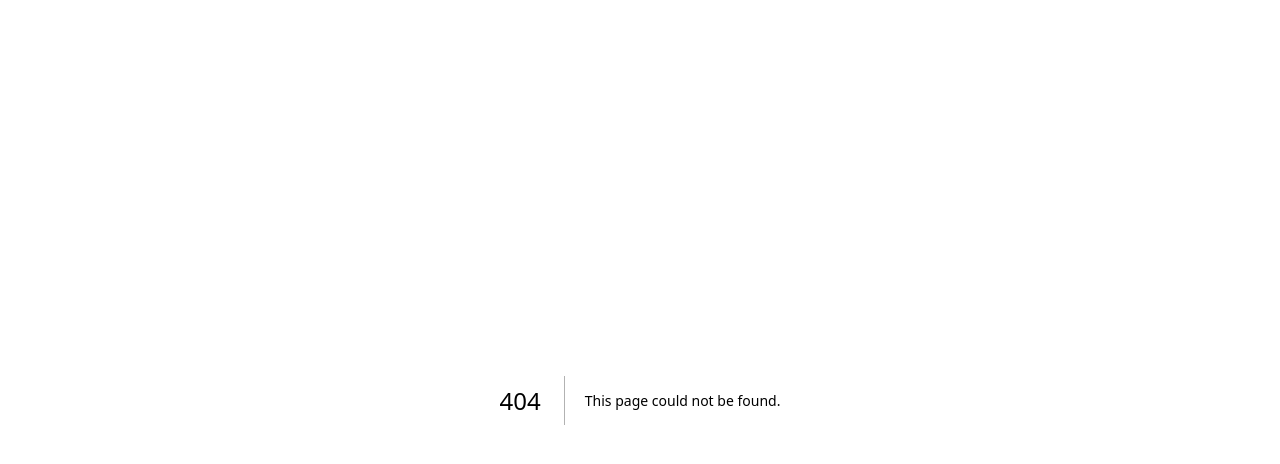
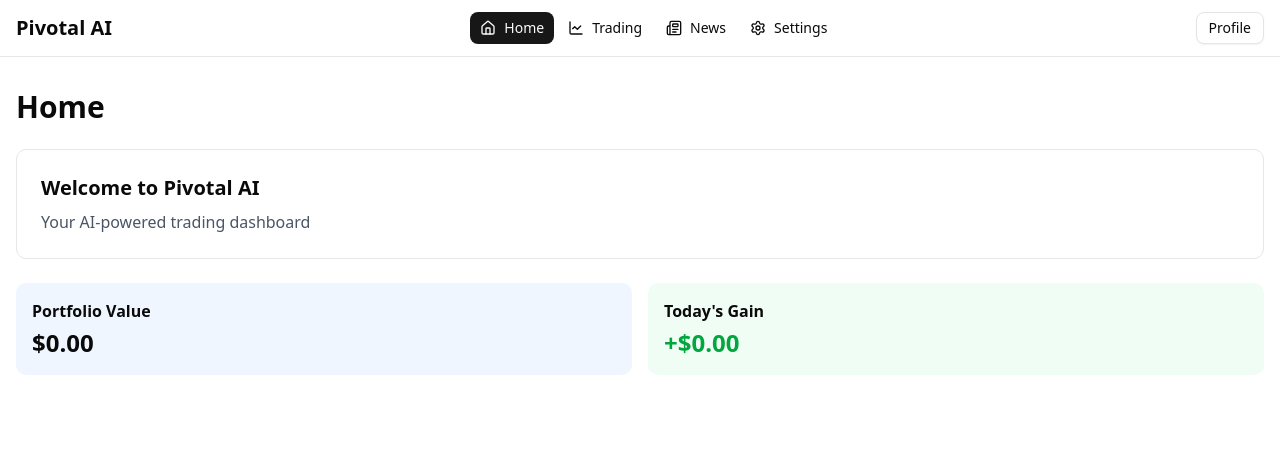
Before and after one commit to eddietal2/pivotal.ai, a Next.js app in the folder f-e/: page /home in a window 1280 px wide. Before the commit this address had no page. Shown: the top 464 px of the page. Built offline with nearby package versions, Linux system fonts and the light colour scheme.

Commit message:
Added Scaffold for navigation bars bare bones foundation of each page [Home, Settings, Watchlist, and News]

```diff
--- a/f-e/app/(auth)/login/page.tsx
+++ b/f-e/app/(auth)/login/page.tsx
@@ -81,10 +81,19 @@ export default function LoginPage() {
             });
 
             if (response.ok) {
-                // Success: Update success message
+                // Success: Parse response data
+                const data = await response.json().catch(() => ({}));
+
+                // Update success message
                 setSuccessMessage(
-                    `Magic link sent! Check your email.`
+                    data.message || `Magic link sent! Check your email.`
                 );
+
+                // If redirect_url is provided, redirect the user
+                if (data.redirect_url) {
+                    log(`Redirecting to: ${data.redirect_url}`);
+                    redirectTo(data.redirect_url);
+                }
             } else {
                 // Error: Handle non-200 responses
                 const errorData = await response.json().catch(() => ({ message: 'Server error' }));
--- /dev/null
+++ b/f-e/app/home/page.tsx
@@ -0,0 +1,28 @@
+'use client';
+
+export default function HomePage() {
+  return (
+    <div className="container mx-auto px-4 py-8">
+      <h1 className="text-3xl font-bold mb-6">Home</h1>
+      <div className="grid gap-6">
+        <div className="p-6 border border-gray-200 dark:border-gray-800 rounded-lg">
+          <h2 className="text-xl font-semibold mb-2">Welcome to Pivotal AI</h2>
+          <p className="text-gray-600 dark:text-gray-400">
+            Your AI-powered trading dashboard
+          </p>
+        </div>
+
+        <div className="grid md:grid-cols-2 gap-4">
+          <div className="p-4 bg-blue-50 dark:bg-blue-950 rounded-lg">
+            <h3 className="font-semibold mb-1">Portfolio Value</h3>
+            <p className="text-2xl font-bold">$0.00</p>
+          </div>
+          <div className="p-4 bg-green-50 dark:bg-green-950 rounded-lg">
+            <h3 className="font-semibold mb-1">Today's Gain</h3>
+            <p className="text-2xl font-bold text-green-600 dark:text-green-400">+$0.00</p>
+          </div>
+        </div>
+      </div>
+    </div>
+  );
+}
--- a/f-e/app/layout.tsx
+++ b/f-e/app/layout.tsx
@@ -2,6 +2,8 @@ import type { Metadata } from "next";
 import { Geist, Geist_Mono } from "next/font/google";
 import "./globals.css";
 import { ThemeProvider } from "@/components/context/ThemeContext";
+import TopNav from "@/components/navigation/TopNav";
+import BottomNav from "@/components/navigation/BottomNav";
 
 const geistSans = Geist({
   variable: "--font-geist-sans",
@@ -14,8 +16,8 @@ const geistMono = Geist_Mono({
 });
 
 export const metadata: Metadata = {
-  title: "Create Next App",
-  description: "Generated by create next app",
+  title: "Pivotal AI - Trading Platform",
+  description: "AI-powered trading platform with real-time insights",
 };
 
 export default function RootLayout({
@@ -29,7 +31,18 @@ export default function RootLayout({
         className={`${geistSans.variable} ${geistMono.variable} antialiased`}
       >
         <ThemeProvider>
-          {children}
+          <div className="min-h-screen flex flex-col">
+            {/* Top Navigation - Desktop Only */}
+            <TopNav />
+
+            {/* Main Content Area */}
+            <main className="flex-1 pb-16 md:pb-0">
+              {children}
+            </main>
+
+            {/* Bottom Navigation - Mobile Only */}
+            <BottomNav />
+          </div>
         </ThemeProvider>
       </body>
     </html>
--- /dev/null
+++ b/f-e/app/news/page.tsx
@@ -0,0 +1,14 @@
+'use client';
+
+export default function NewsPage() {
+  return (
+    <div className="container mx-auto px-4 py-8">
+      <h1 className="text-3xl font-bold mb-6">News</h1>
+      <div className="p-6 border border-gray-200 dark:border-gray-800 rounded-lg">
+        <p className="text-gray-600 dark:text-gray-400">
+          Market news and updates coming soon...
+        </p>
+      </div>
+    </div>
+  );
+}
--- /dev/null
+++ b/f-e/app/settings/page.tsx
@@ -0,0 +1,24 @@
+'use client';
+
+export default function SettingsPage() {
+  return (
+    <div className="container mx-auto px-4 py-8">
+      <h1 className="text-3xl font-bold mb-6">Settings</h1>
+      <div className="space-y-6">
+        <div className="p-6 border border-gray-200 dark:border-gray-800 rounded-lg">
+          <h2 className="text-lg font-semibold mb-4">Account Settings</h2>
+          <p className="text-gray-600 dark:text-gray-400">
+            Manage your account preferences
+          </p>
+        </div>
+
+        <div className="p-6 border border-gray-200 dark:border-gray-800 rounded-lg">
+          <h2 className="text-lg font-semibold mb-4">Notifications</h2>
+          <p className="text-gray-600 dark:text-gray-400">
+            Configure your notification preferences
+          </p>
+        </div>
+      </div>
+    </div>
+  );
+}
--- /dev/null
+++ b/f-e/app/trading/page.tsx
@@ -0,0 +1,14 @@
+'use client';
+
+export default function TradingPage() {
+  return (
+    <div className="container mx-auto px-4 py-8">
+      <h1 className="text-3xl font-bold mb-6">Trading</h1>
+      <div className="p-6 border border-gray-200 dark:border-gray-800 rounded-lg">
+        <p className="text-gray-600 dark:text-gray-400">
+          Trading interface coming soon...
+        </p>
+      </div>
+    </div>
+  );
+}
--- /dev/null
+++ b/f-e/components/navigation/BottomNav.tsx
@@ -0,0 +1,42 @@
+'use client';
+
+import Link from 'next/link';
+import { usePathname } from 'next/navigation';
+import { Home, LineChart, Newspaper, Settings } from 'lucide-react';
+
+const navLinks = [
+  { name: 'Home', href: '/home', icon: Home },
+  { name: 'Trading', href: '/trading', icon: LineChart },
+  { name: 'News', href: '/news', icon: Newspaper },
+  { name: 'Settings', href: '/settings', icon: Settings },
+];
+
+export default function BottomNav() {
+  const pathname = usePathname();
+
+  return (
+    <nav className="md:hidden fixed bottom-0 left-0 right-0 border-t border-gray-200 dark:border-gray-800 bg-white dark:bg-black z-50">
+      <div className="flex items-center justify-around px-2 py-2">
+        {navLinks.map((link) => {
+          const Icon = link.icon;
+          const isActive = pathname === link.href;
+
+          return (
+            <Link
+              key={link.name}
+              href={link.href}
+              className={`flex flex-col items-center gap-1 px-4 py-2 rounded-lg transition-colors ${
+                isActive
+                  ? 'text-blue-600 dark:text-blue-400 bg-blue-50 dark:bg-blue-950'
+                  : 'text-gray-600 dark:text-gray-400 hover:text-gray-900 dark:hover:text-gray-100'
+              }`}
+            >
+              <Icon className="h-5 w-5" />
+              <span className="text-xs font-medium">{link.name}</span>
+            </Link>
+          );
+        })}
+      </div>
+    </nav>
+  );
+}
--- /dev/null
+++ b/f-e/components/navigation/TopNav.tsx
@@ -0,0 +1,56 @@
+'use client';
+
+import Link from 'next/link';
+import { usePathname } from 'next/navigation';
+import { Button } from '@/components/ui/button';
+import { Home, LineChart, Newspaper, Settings } from 'lucide-react';
+
+const navLinks = [
+  { name: 'Home', href: '/home', icon: Home },
+  { name: 'Trading', href: '/trading', icon: LineChart },
+  { name: 'News', href: '/news', icon: Newspaper },
+  { name: 'Settings', href: '/settings', icon: Settings },
+];
+
+export default function TopNav() {
+  const pathname = usePathname();
+
+  return (
+    <nav className="hidden md:flex border-b border-gray-200 dark:border-gray-800 bg-white dark:bg-black">
+      <div className="container mx-auto px-4 py-3 flex items-center justify-between">
+        {/* Logo */}
+        <Link href="/home" className="text-xl font-bold">
+          Pivotal AI
+        </Link>
+
+        {/* Navigation Links */}
+        <div className="flex items-center gap-1">
+          {navLinks.map((link) => {
+            const Icon = link.icon;
+            const isActive = pathname === link.href;
+
+            return (
+              <Link key={link.name} href={link.href}>
+                <Button
+                  variant={isActive ? 'default' : 'ghost'}
+                  size="sm"
+                  className="gap-2"
+                >
+                  <Icon className="h-4 w-4" />
+                  {link.name}
+                </Button>
+              </Link>
+            );
+          })}
+        </div>
+
+        {/* User Menu / Profile */}
+        <div className="flex items-center gap-2">
+          <Button variant="outline" size="sm">
+            Profile
+          </Button>
+        </div>
+      </div>
+    </nav>
+  );
+}
```
